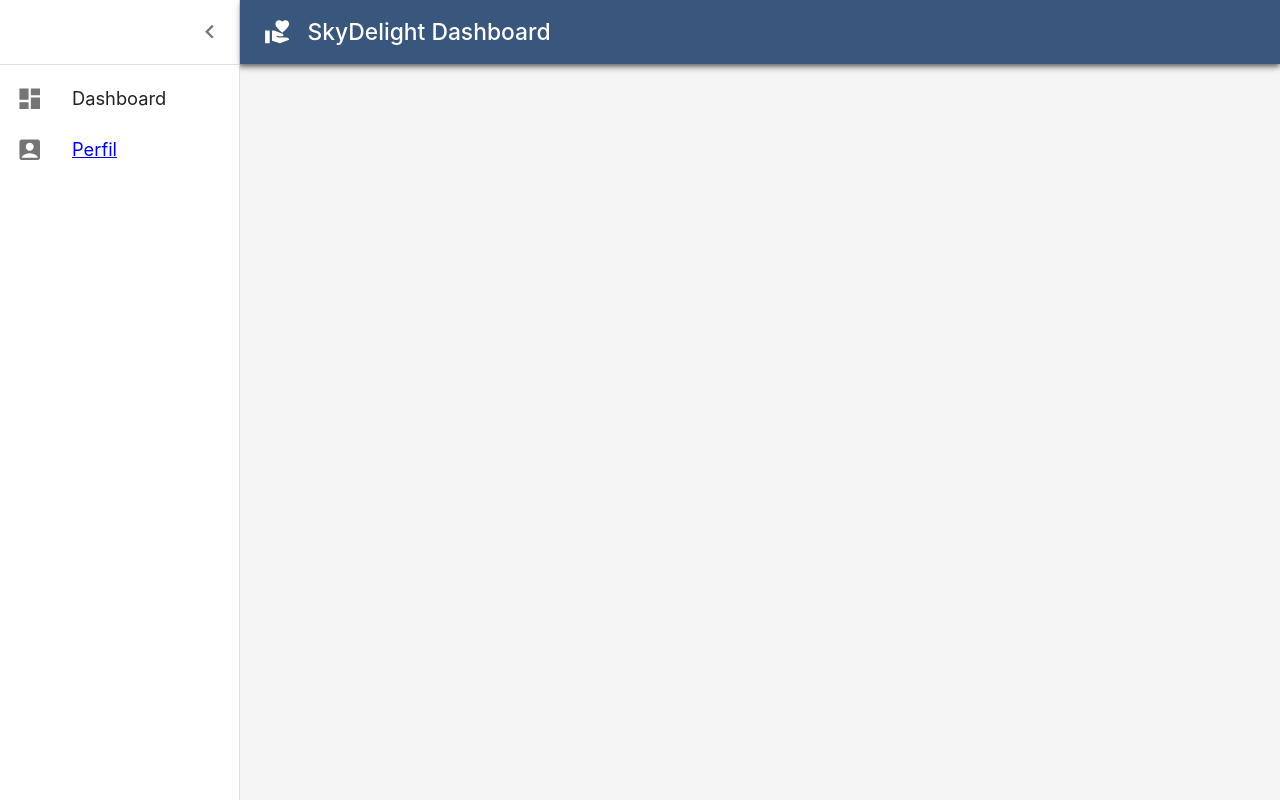
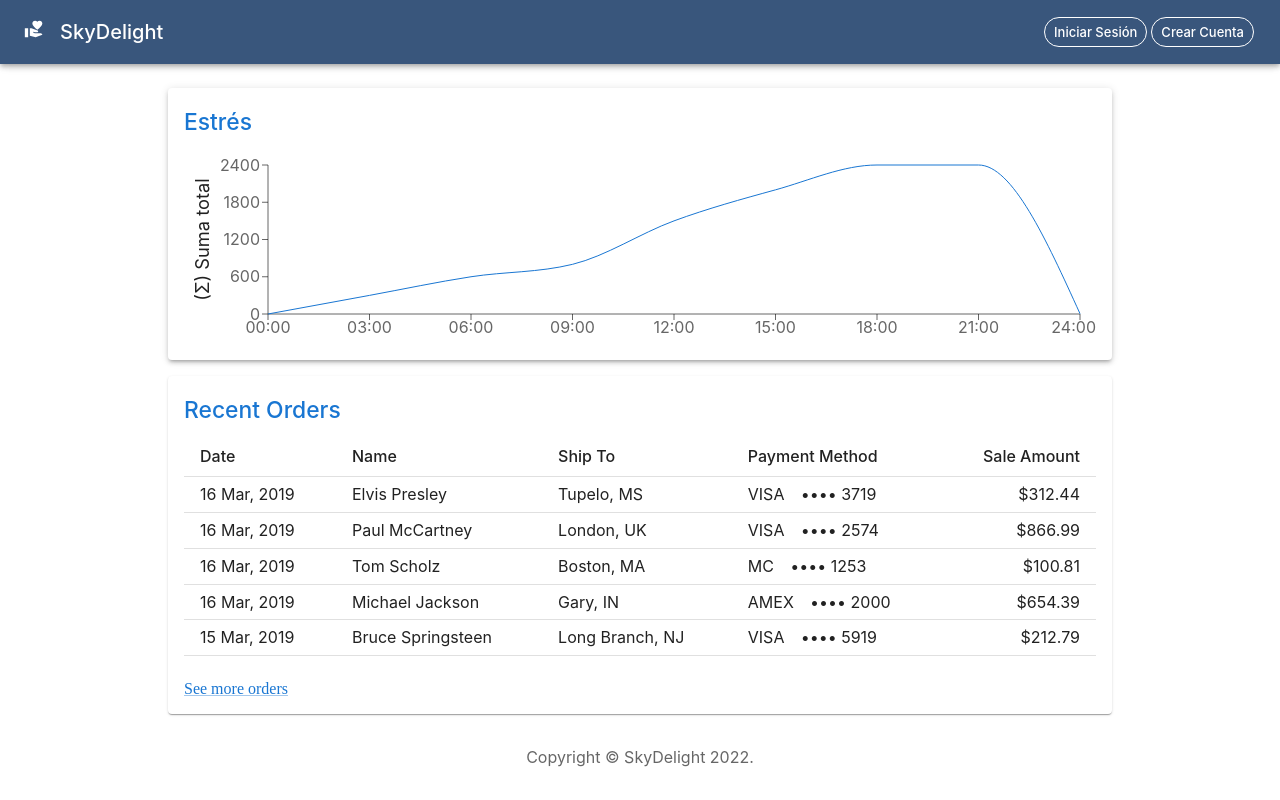
Before and after one commit to jluismarq/weblogin, a React (Create React App) app: page /dashboard in a window 1280 px wide. Built offline with nearby package versions, Linux system fonts and the light colour scheme.

Commit message:
dashboard

```diff
--- /dev/null
+++ b/src/Dashcomponents/Orders.js
@@ -0,0 +1,86 @@
+import * as React from 'react';
+import Link from '@mui/material/Link';
+import Table from '@mui/material/Table';
+import TableBody from '@mui/material/TableBody';
+import TableCell from '@mui/material/TableCell';
+import TableHead from '@mui/material/TableHead';
+import TableRow from '@mui/material/TableRow';
+import Title from './Title';
+
+// Generate Order Data
+function createData(id, date, name, shipTo, paymentMethod, amount) {
+  return { id, date, name, shipTo, paymentMethod, amount };
+}
+
+const rows = [
+  createData(
+    0,
+    '16 Mar, 2019',
+    'Elvis Presley',
+    'Tupelo, MS',
+    'VISA ⠀•••• 3719',
+    312.44,
+  ),
+  createData(
+    1,
+    '16 Mar, 2019',
+    'Paul McCartney',
+    'London, UK',
+    'VISA ⠀•••• 2574',
+    866.99,
+  ),
+  createData(2, '16 Mar, 2019', 'Tom Scholz', 'Boston, MA', 'MC ⠀•••• 1253', 100.81),
+  createData(
+    3,
+    '16 Mar, 2019',
+    'Michael Jackson',
+    'Gary, IN',
+    'AMEX ⠀•••• 2000',
+    654.39,
+  ),
+  createData(
+    4,
+    '15 Mar, 2019',
+    'Bruce Springsteen',
+    'Long Branch, NJ',
+    'VISA ⠀•••• 5919',
+    212.79,
+  ),
+];
+
+function preventDefault(event) {
+  event.preventDefault();
+}
+
+export default function Orders() {
+  return (
+    <React.Fragment>
+      <Title>Recent Orders</Title>
+      <Table size="small">
+        <TableHead>
+          <TableRow>
+            <TableCell>Date</TableCell>
+            <TableCell>Name</TableCell>
+            <TableCell>Ship To</TableCell>
+            <TableCell>Payment Method</TableCell>
+            <TableCell align="right">Sale Amount</TableCell>
+          </TableRow>
+        </TableHead>
+        <TableBody>
+          {rows.map((row) => (
+            <TableRow key={row.id}>
+              <TableCell>{row.date}</TableCell>
+              <TableCell>{row.name}</TableCell>
+              <TableCell>{row.shipTo}</TableCell>
+              <TableCell>{row.paymentMethod}</TableCell>
+              <TableCell align="right">{`$${row.amount}`}</TableCell>
+            </TableRow>
+          ))}
+        </TableBody>
+      </Table>
+      <Link color="primary" href="#" onClick={preventDefault} sx={{ mt: 3 }}>
+        See more orders
+      </Link>
+    </React.Fragment>
+  );
+}
--- a/src/Dashcomponents/listItems.js
+++ /dev/null
@@ -1,27 +0,0 @@
-import * as React from 'react';
-import ListItemButton from '@mui/material/ListItemButton';
-import ListItemIcon from '@mui/material/ListItemIcon';
-import ListItemText from '@mui/material/ListItemText';
-import DashboardIcon from '@mui/icons-material/Dashboard';
-import AccountBoxIcon from '@mui/icons-material/AccountBox';
-import {Link} from 'react-router-dom';
-
-export const mainListItems = (
-  <React.Fragment>
-    <ListItemButton>
-      <ListItemIcon>
-        <DashboardIcon />
-      </ListItemIcon>
-      <ListItemText primary="Dashboard" />
-    </ListItemButton>
-
-    <Link to="/hola">
-    <ListItemButton>
-      <ListItemIcon>
-        <AccountBoxIcon />
-      </ListItemIcon>
-      <ListItemText primary="Perfil" />
-    </ListItemButton>
-    </Link>
-  </React.Fragment>
-);
--- a/src/components/BarraSuperior.js
+++ b/src/components/BarraSuperior.js
@@ -156,7 +156,7 @@ export default function BarraSuperior() {
           open={Boolean(anchorEl)}
           onClose={handleClose}
         >
-          <MenuItem onClick={handleClose}>
+          <MenuItem onClick={handleClose} component={NavLink} to="/">
             <ListItemIcon>
               <DashboardIcon fontSize="small" />
             </ListItemIcon>{" "}
--- a/src/views/Dashboard.js
+++ b/src/views/Dashboard.js
@@ -1,27 +1,14 @@
 import * as React from "react";
-import { styled, createTheme, ThemeProvider } from "@mui/material/styles";
+import { createTheme, ThemeProvider } from "@mui/material/styles";
 import CssBaseline from "@mui/material/CssBaseline";
-import MuiDrawer from "@mui/material/Drawer";
 import Box from "@mui/material/Box";
-import MuiAppBar from "@mui/material/AppBar";
-import Toolbar from "@mui/material/Toolbar";
-import List from "@mui/material/List";
 import Typography from "@mui/material/Typography";
-import Divider from "@mui/material/Divider";
-import IconButton from "@mui/material/IconButton";
 import Container from "@mui/material/Container";
 import Grid from "@mui/material/Grid";
 import Paper from "@mui/material/Paper";
-import MenuIcon from "@mui/icons-material/Menu";
-import ChevronLeftIcon from "@mui/icons-material/ChevronLeft";
-import { mainListItems } from "../Dashcomponents/listItems";
 import Chart from "../Dashcomponents/Chart";
-import Test from "../Dashcomponents/Test";
-import VolunteerActivismIcon from "@mui/icons-material/VolunteerActivism";
-import Change from "../views/Change";
-
-import { BrowserRouter,Routes, Route } from "react-router-dom";
-
+import Deposits from "../Dashcomponents/Deposits";
+import Orders from "../Dashcomponents/Orders";
 
 function Copyright(props) {
   return (
@@ -37,52 +24,6 @@ function Copyright(props) {
     </Typography>
   );
 }
-
-const drawerWidth = 240;
-
-const AppBar = styled(MuiAppBar, {
-  shouldForwardProp: (prop) => prop !== "open",
-})(({ theme, open }) => ({
-  zIndex: theme.zIndex.drawer + 1,
-  transition: theme.transitions.create(["width", "margin"], {
-    easing: theme.transitions.easing.sharp,
-    duration: theme.transitions.duration.leavingScreen,
-  }),
-  ...(open && {
-    marginLeft: drawerWidth,
-    width: `calc(100% - ${drawerWidth}px)`,
-    transition: theme.transitions.create(["width", "margin"], {
-      easing: theme.transitions.easing.sharp,
-      duration: theme.transitions.duration.enteringScreen,
-    }),
-  }),
-}));
-
-const Drawer = styled(MuiDrawer, {
-  shouldForwardProp: (prop) => prop !== "open",
-})(({ theme, open }) => ({
-  "& .MuiDrawer-paper": {
-    position: "relative",
-    whiteSpace: "nowrap",
-    width: drawerWidth,
-    transition: theme.transitions.create("width", {
-      easing: theme.transitions.easing.sharp,
-      duration: theme.transitions.duration.enteringScreen,
-    }),
-    boxSizing: "border-box",
-    ...(!open && {
-      overflowX: "hidden",
-      transition: theme.transitions.create("width", {
-        easing: theme.transitions.easing.sharp,
-        duration: theme.transitions.duration.leavingScreen,
-      }),
-      width: theme.spacing(7),
-      [theme.breakpoints.up("sm")]: {
-        width: theme.spacing(9),
-      },
-    }),
-  },
-}));
 
 const mdTheme = createTheme({
   typography: {
@@ -103,83 +44,37 @@ const mdTheme = createTheme({
 });
 
 function DashboardContent() {
-  const [open, setOpen] = React.useState(true);
-  const toggleDrawer = () => {
-    setOpen(!open);
-  };
-
   return (
     <ThemeProvider theme={mdTheme}>
-      <Box sx={{ display: "flex" }}>
-        <CssBaseline />
-        <AppBar position="absolute" open={open}>
-          <Toolbar
-            sx={{
-              pr: "24px", // keep right padding when drawer closed
-              backgroundColor: "#39567C",
-            }}
-          >
-            <IconButton
-              edge="start"
-              color="inherit"
-              aria-label="open drawer"
-              onClick={toggleDrawer}
+      <Box
+        component="main"
+        sx={{
+          marginTop: 11,
+        }}
+      >
+        <Grid container spacing={2} justifyContent="center" alignItems="center">
+          {/* Chart */}
+          <Grid item xs={12} md={8} lg={9}>
+            <Paper
+              elevation={3}
               sx={{
-                marginRight: "36px",
-                ...(open && { display: "none" }),
+                p: 2,
+                display: "flex",
+                flexDirection: "column",
+                height: 240,
               }}
             >
-              <MenuIcon />
-            </IconButton>
-            <VolunteerActivismIcon sx={{ mr: 2 }} style={{ color: "white" }} />
-            <Typography
-              component="h1"
-              variant="h6"
-              color="inherit"
-              noWrap
-              sx={{ flexGrow: 1 }}
-            >
-              SkyDelight Dashboard
-            </Typography>
-          </Toolbar>
-        </AppBar>
-
-        <Drawer variant="permanent" open={open}>
-          <Toolbar
-            sx={{
-              display: "flex",
-              alignItems: "center",
-              justifyContent: "flex-end",
-              px: [1],
-            }}
-          >
-            <IconButton onClick={toggleDrawer}>
-              <ChevronLeftIcon />
-            </IconButton>
-          </Toolbar>
-          <Divider />
-          <List component="nav">{mainListItems}</List>
-        </Drawer>
-
-        <Box
-          component="main"
-          sx={{
-            backgroundColor: (theme) =>
-              theme.palette.mode === "light"
-                ? theme.palette.grey[100]
-                : theme.palette.grey[900],
-            flexGrow: 1,
-            height: "100vh",
-            overflow: "auto",
-          }}
-        >
-
-          <Container maxWidth="lg" sx={{ mt: 4, mb: 4 }}>
-
-
-            {/* <Copyright sx={{ pt: 4 }} /> */}
-          </Container>
-        </Box>
+              <Chart />
+            </Paper>
+          </Grid>
+          {/* Recent Orders */}
+          <Grid item xs={12} md={8} lg={9}>
+            <Paper sx={{ p: 2, display: "flex", flexDirection: "column" }}>
+              <Orders />
+            </Paper>
+          </Grid>
+        </Grid>
+        <Copyright sx={{ pt: 4 }} />
       </Box>
     </ThemeProvider>
   );
--- a/src/views/RoutesView.js
+++ b/src/views/RoutesView.js
@@ -32,7 +32,7 @@ const RoutesView = () => {
     console.log("renderUserMenu");
     return(
       <Routes>
-        <Route path="/" element={<Start />}></Route>
+        <Route path="/" element={<Dashboard />}></Route>
         <Route path="/profile" element={<Profile />}></Route>
       </Routes>
     );
```
Also changed, not shown: src/Dashcomponents/Deposits.js (added).
